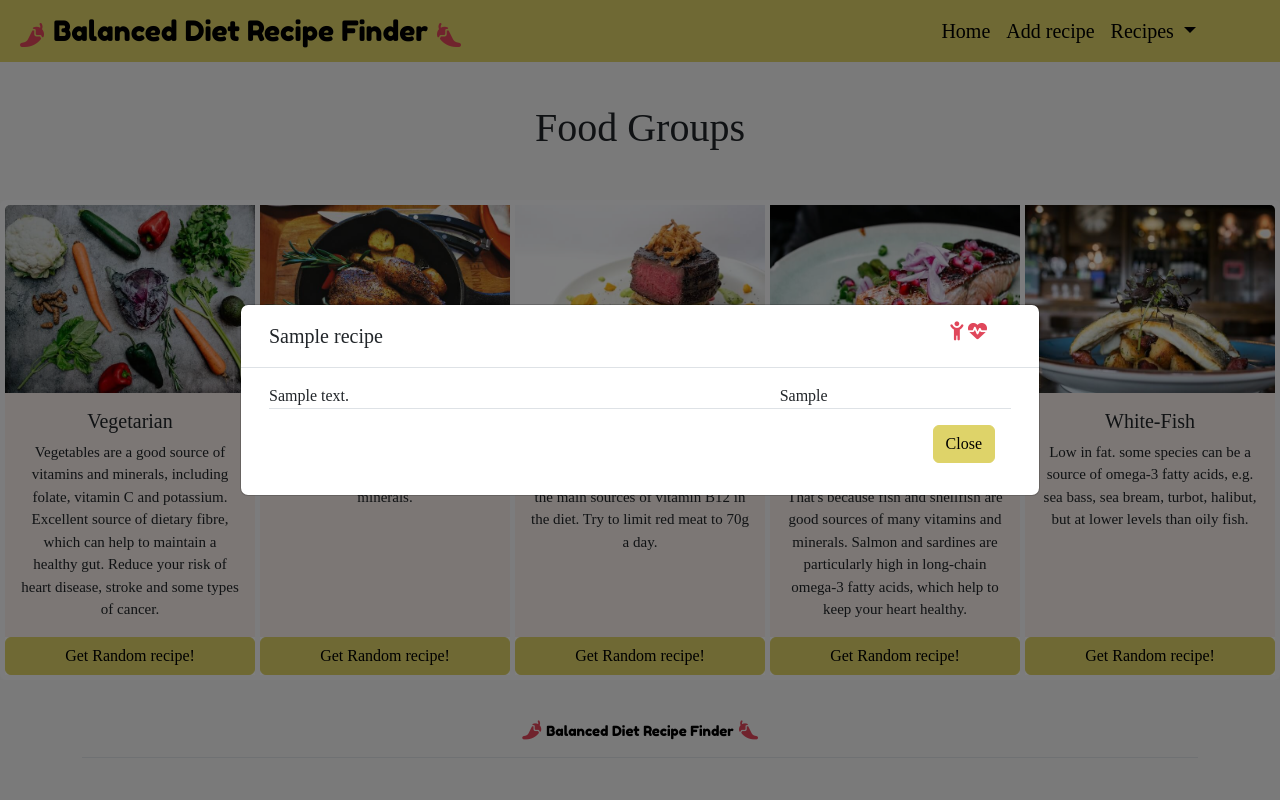
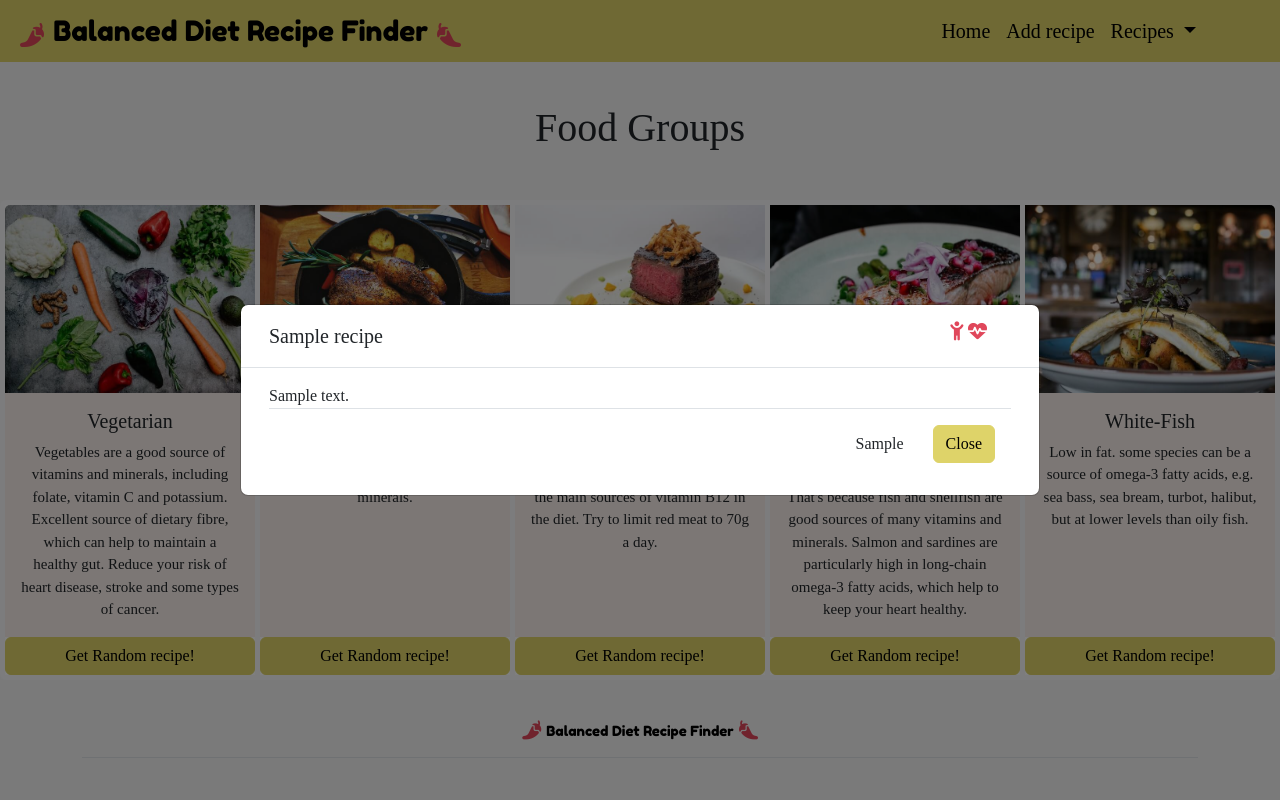
Before and after one commit to nddpj00/balanced-diet-menu-finder, a Flask app: page / in a window 1280 px wide, after a click on "Get Random recipe!". Run offline with Flask 2, Linux system fonts and the light colour scheme; tables that the repository leaves empty hold one stand-in row (values such as "Sample post"); some libraries are stand-ins or nearby versions; some web fonts are replaced.

Commit message:
moves modal recipe button and text onto footer and provides margin styling

```diff
--- a/mealplanner/static/css/style.css
+++ b/mealplanner/static/css/style.css
@@ -126,6 +126,10 @@ margin-right: 60px;
     visibility: hidden;
 }
 
+.random-modal-nonurl{
+    margin-right: 25px;
+}
+
 /* add recipe page */
 
 #recipeCont{
--- a/mealplanner/templates/categories.html
+++ b/mealplanner/templates/categories.html
@@ -58,24 +58,24 @@
           <div class="modal-body">
             <div class="container-fluid">
               <div class="row">
-                <div class="col-md-8">
+                <div class="col">
                   {{ random_vegmeal.recipe_notes}}
                 </div>
-                <div class="col-md-4 ms-auto">
+              </div>
+
+              <div class="modal-footer">
                   <!-- if location starts with url apply click -->
                   {% if random_vegmeal.recipe_location.startswith("https") %}
                   <button class="btn btn-primary">
                     <a href="{{ random_vegmeal.recipe_location }}" class="text-decoration-none text-dark"
-                        target="_blank" role="button">Clickfor recipe</a>
+                        target="_blank" role="button">Click for recipe</a>
                   </button>
                   {% else %}
+                  <div class="random-modal-nonurl">
                   {{ random_vegmeal.recipe_location }}
+                  </div>
                   {% endif %}
-                </div>
-              </div>
-
-              <div class="modal-footer">
-                <button type="button" class="btn btn-secondary pageRefresh" data-bs-dismiss="modal">Close</button>
+                  <button type="button" class="btn btn-secondary pageRefresh" data-bs-dismiss="modal">Close</button>
               </div>
             </div>
           </div>
```
